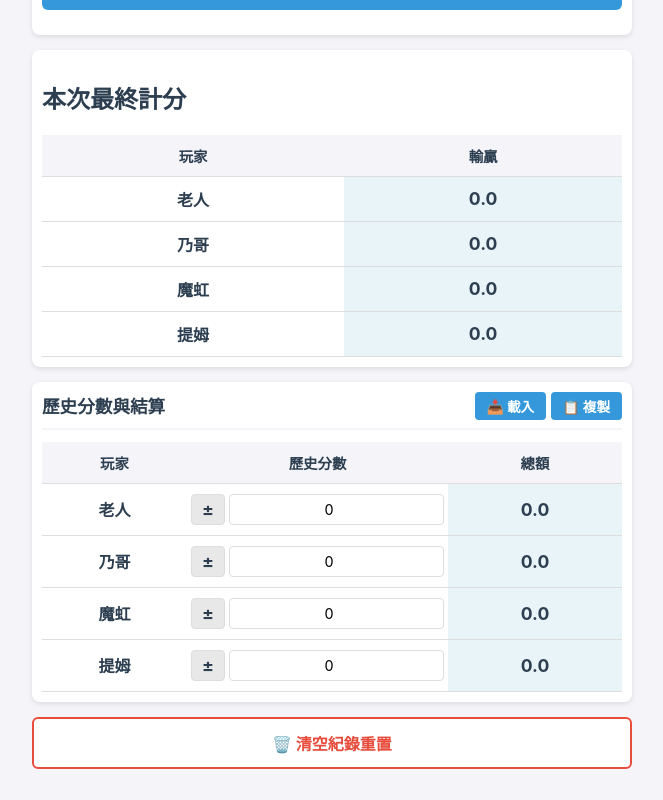
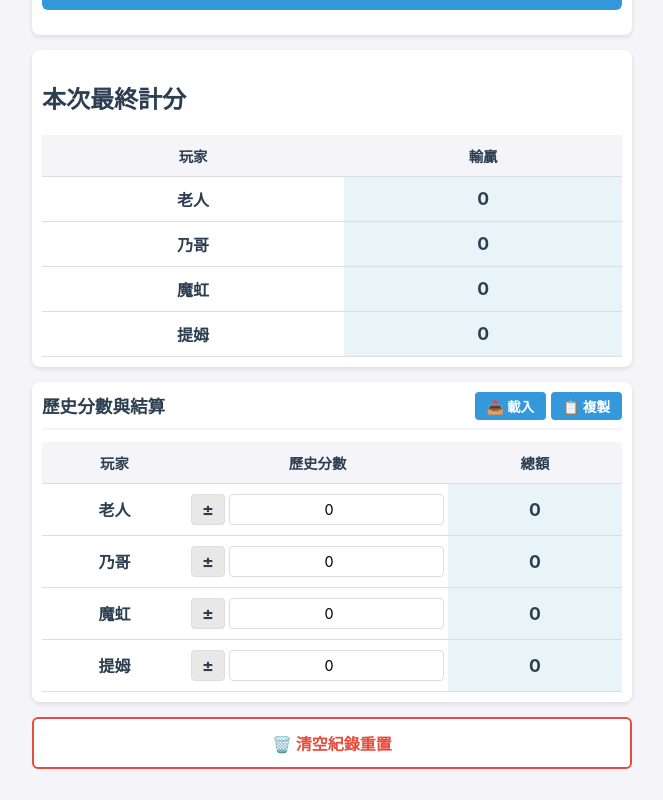
Before and after one commit to harold4648/Majan5_majiangren, a plain HTML site: page index.html in a window 1280 px wide. Shown: the part 528-1328 px from the top of the page, without its empty margins (308-971 px from the left). Drawn offline with Linux system fonts and the light colour scheme.

Commit message:
Update index.html
removed decimal. keep numeric keyboard

```diff
--- a/index.html
+++ b/index.html
@@ -19,6 +19,7 @@
         .flex-row select { flex: 1; font-weight: bold; }
         .input-container { flex: 1.5; display: flex; gap: 4px; }
         .btn-sign { background-color: #e8e8e8; border: 1px solid var(--border); border-radius: 4px; font-weight: bold; font-size: 1.1rem; padding: 0 10px; cursor: pointer; color: var(--primary); }
+        .btn-sign:active { background-color: #cccccc; }
         input[type="text"], input[type="number"], select { width: 100%; padding: 6px 2px; border: 1px solid var(--border); border-radius: 4px; font-size: 0.9rem; text-align: center; background-color: white; }
         .round { border: 1px solid var(--border); padding: 10px 8px 2px 8px; border-radius: 6px; margin-bottom: 12px; background-color: #fafafa; }
         .round-header { display: flex; justify-content: space-between; align-items: center; margin-bottom: 12px; font-weight: bold; font-size: 0.95rem; }
@@ -37,6 +38,7 @@
 <body>
 <div class="container">
     <h1>日麻計分器</h1>
+
     <div class="card">
         <div class="card-header">
             <h2>玩家</h2>
@@ -44,11 +46,13 @@
         </div>
         <div class="grid-4" id="playerNames"></div>
     </div>
+
     <div class="card" id="roundsContainer">
         <h2>場次</h2>
         <div id="roundsList"></div>
         <button class="btn-large" onclick="addRound()">+ Add New Round</button>
     </div>
+
     <div class="card">
         <h2>本次最終計分</h2>
         <table id="settlementTable">
@@ -56,6 +60,7 @@
             <tbody id="settlementBody"></tbody>
         </table>
     </div>
+
     <div class="card">
         <div class="card-header">
             <h2>歷史分數與結算</h2>
@@ -69,6 +74,7 @@
             <tbody id="historyBody"></tbody>
         </table>
     </div>
+
     <button class="btn-danger" onclick="resetGame()">🗑️ 清空紀錄重置</button>
 </div>
 
@@ -91,33 +97,36 @@
         }
     }
 
-    // --- 閉環方案專用功能 ---
+    // 複製與載入功能 (改為純整數邏輯)
     function copySettlement() {
         let text = "【日麻歷史總帳】\n";
         for(let i=0; i<players.length; i++) {
             let sessionVal = currentGrandTotals[i] || 0;
             let histScore = historicalScores[i] || 0;
             if (rounds.some(r => r.some(s => s.p === i)) || sessionVal !== 0 || histScore !== 0) {
-                text += `${players[i]}: ${parseFloat((sessionVal + histScore).toFixed(1))}\n`;
+                text += `${players[i]}: ${Math.round(sessionVal + histScore)}\n`;
             }
         }
         navigator.clipboard.writeText(text).then(() => alert("✅ 已複製最新帳本！請直接貼上至群組。"));
     }
+
     function importHistory() {
         let text = prompt("請貼上群組的歷史總帳文字：\n(格式如「老人: 150」或「乃哥: -20」)");
         if(!text) return;
         let lines = text.split('\n'), newPlayers = [], newHistory = [];
         lines.forEach(line => {
-            let match = line.match(/^\s*(.*?)\s*[:：]\s*([+-]?\d+(?:\.\d+)?)\s*$/);
-            if(match) { newPlayers.push(match[1].trim()); newHistory.push(parseFloat(match[2])); }
+            // 正規表達式調整為只抓取整數
+            let match = line.match(/^\s*(.*?)\s*[:：]\s*([+-]?\d+)\s*$/);
+            if(match) { newPlayers.push(match[1].trim()); newHistory.push(parseInt(match[2], 10)); }
         });
         if(newPlayers.length > 0) {
             players = newPlayers; historicalScores = newHistory; rounds = [];
             addRound(); renderPlayers(); updateUI(); saveData();
             alert(`✅ 成功載入 ${players.length} 位玩家的紀錄！`);
-        } else { alert("❌ 解析失敗，找不到相符的格式。"); }
+        } else {
+            alert("❌ 解析失敗，找不到相符的格式。");
+        }
     }
-    // ----------------------
 
     function renderPlayers() {
         const c = document.getElementById('playerNames'); c.innerHTML = '';
@@ -129,7 +138,7 @@
     function updateSlotPlayer(r, s, p) { rounds[r][s].p = parseInt(p); updateUI(); saveData(); }
     function updateSlotScore(r, s, v) { rounds[r][s].s = parseInt(v) || 0; updateUI(); saveData(); }
     function toggleSign(r, s) { rounds[r][s].s *= -1; updateUI(); saveData(); }
-    function updateHistoryScore(i, v) { historicalScores[i] = parseFloat(v) || 0; updateUI(); saveData(); }
+    function updateHistoryScore(i, v) { historicalScores[i] = parseInt(v, 10) || 0; updateUI(); saveData(); }
     function toggleHistorySign(i) { historicalScores[i] = (historicalScores[i] || 0) * -1; updateUI(); saveData(); }
 
     function calculateRoundCashouts(roundData) {
@@ -137,7 +146,7 @@
         while (i < 4) {
             let j = i; while (j < 4 && sorted[j].s === sorted[i].s) j++;
             let sumB = 0; for(let k=i; k<j; k++) sumB += BONUSES[k]; let avgB = sumB / (j-i);
-            for(let k=i; k<j; k++) cashouts[sorted[k].p] = ((sorted[k].s - BASE_SCORE) / DIVISOR) + avgB;
+            for(let k=i; k<j; k++) cashouts[sorted[k].p] = Math.round(((sorted[k].s - BASE_SCORE) / DIVISOR) + avgB);
             i = j;
         }
         return cashouts;
@@ -146,15 +155,23 @@
     function updateUI() {
         document.getElementById('roundsList').innerHTML = '';
         currentGrandTotals = new Array(players.length).fill(0);
+
         rounds.forEach((rd, rIdx) => {
             let sum = rd.reduce((a, c) => a + c.s, 0), isValid = sum === 100000 && new Set(rd.map(r=>r.p)).size === 4;
             let status = isValid ? `<span class="valid">Sum: 100k ✓</span>` : (sum===100000 ? `<span class="warning">⚠ 重複</span>` : `<span class="warning">Sum: ${sum} ⚠</span>`);
             if(isValid) { let cOuts = calculateRoundCashouts(rd); for(let p in cOuts) currentGrandTotals[p] += cOuts[p]; }
+
             let slots = rd.map((s, sIdx) => `
                 <div class="flex-row">
-                    <select onchange="updateSlotPlayer(${rIdx}, ${sIdx}, this.value)">${players.map((n, i) => `<option value="${i}" ${s.p===i?'selected':''}>${n}</option>`).join('')}</select>
-                    <div class="input-container"><button class="btn-sign" onclick="toggleSign(${rIdx}, ${sIdx})">±</button><input type="number" step="100" value="${s.s}" onchange="updateSlotScore(${rIdx}, ${sIdx}, this.value)"></div>
+                    <select onchange="updateSlotPlayer(${rIdx}, ${sIdx}, this.value)">
+                        ${players.map((n, i) => `<option value="${i}" ${s.p===i?'selected':''}>${n}</option>`).join('')}
+                    </select>
+                    <div class="input-container">
+                        <button class="btn-sign" onclick="toggleSign(${rIdx}, ${sIdx})">±</button>
+                        <input type="number" step="100" inputmode="numeric" pattern="\\d*" value="${s.s}" onchange="updateSlotScore(${rIdx}, ${sIdx}, this.value)">
+                    </div>
                 </div>`).join('');
+
             document.getElementById('roundsList').innerHTML += `<div class="round"><div class="round-header"><span>場次 ${rIdx + 1}</span>${status}</div><div>${slots}</div></div>`;
         });
 
@@ -162,10 +179,24 @@
         document.getElementById('historyBody').innerHTML = '';
         for (let i = 0; i < players.length; i++) {
             let sVal = currentGrandTotals[i], hVal = historicalScores[i] || 0, part = rounds.some(r => r.some(s => s.p === i));
-            if (part || sVal !== 0) document.getElementById('settlementBody').innerHTML += `<tr><td style="font-weight: bold;">${players[i]}</td><td class="total-row ${sVal>0?'positive':sVal<0?'negative':''}">${sVal>0?'+':''}${sVal.toFixed(1)}</td></tr>`;
+
+            if (part || sVal !== 0) {
+                document.getElementById('settlementBody').innerHTML += `<tr><td style="font-weight: bold;">${players[i]}</td><td class="total-row ${sVal>0?'positive':sVal<0?'negative':''}">${sVal>0?'+':''}${sVal}</td></tr>`;
+            }
+
             if (part || sVal !== 0 || hVal !== 0) {
                 let fBal = sVal + hVal;
-                document.getElementById('historyBody').innerHTML += `<tr><td style="font-weight:bold;vertical-align:middle;">${players[i]}</td><td><div class="input-container" style="justify-content:center;"><button class="btn-sign" onclick="toggleHistorySign(${i})">±</button><input type="number" step="0.1" value="${hVal}" onchange="updateHistoryScore(${i}, this.value)" style="min-width:0;"></div></td><td class="total-row ${fBal>0?'positive':fBal<0?'negative':''}" style="vertical-align:middle;">${fBal>0?'+':''}${fBal.toFixed(1)}</td></tr>`;
+                document.getElementById('historyBody').innerHTML += `
+                    <tr>
+                        <td style="font-weight:bold;vertical-align:middle;">${players[i]}</td>
+                        <td>
+                            <div class="input-container" style="justify-content:center;">
+                                <button class="btn-sign" onclick="toggleHistorySign(${i})">±</button>
+                                <input type="number" step="1" inputmode="numeric" pattern="\\d*" value="${hVal}" onchange="updateHistoryScore(${i}, this.value)" style="min-width:0;">
+                            </div>
+                        </td>
+                        <td class="total-row ${fBal>0?'positive':fBal<0?'negative':''}" style="vertical-align:middle;">${fBal>0?'+':''}${fBal}</td>
+                    </tr>`;
             }
         }
         saveData();
```
